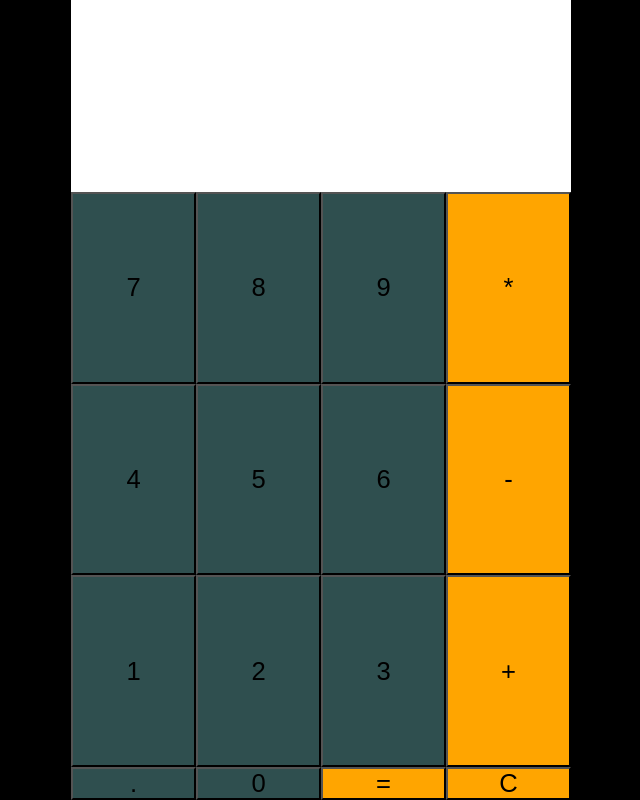
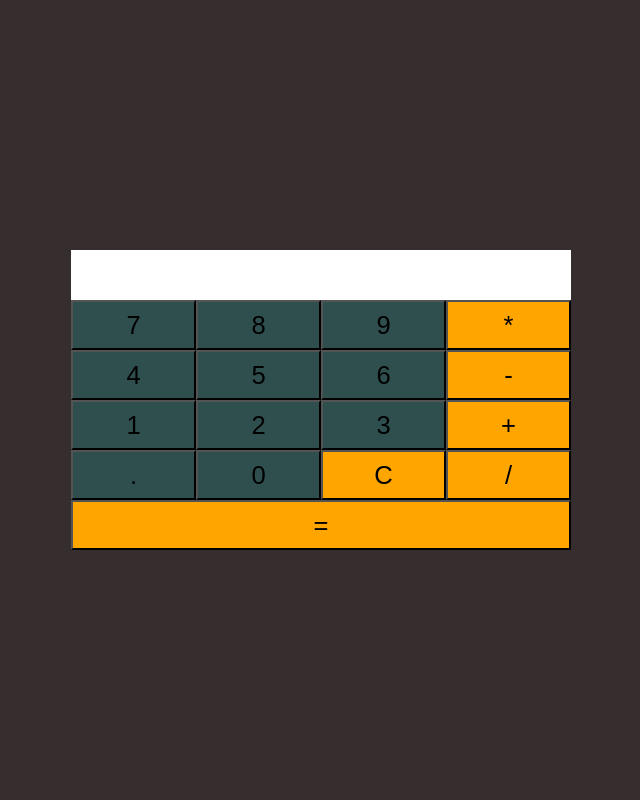
Before and after one commit to tbish1121/calculator, a plain HTML site: page index.html in a window 1280 px wide. Shown: the whole page, without its empty margins (319-959 px from the left). Drawn offline with Linux system fonts and the light colour scheme.

Commit message:
Played with css a bit to get row to have equal height and overall just make it look better

```diff
--- a/index.html
+++ b/index.html
@@ -25,9 +25,9 @@
             <button class="operator">+</button>
             <button class="number">.</button>
             <button class="number">0</button>
+            <button class="operator">C</button>
+            <button class="operator">/</button>
             <button class="operator">=</button>
-            <button class="operator">C</button>
-
 
         </div>
     </div>
--- a/style.css
+++ b/style.css
@@ -10,28 +10,28 @@ body {
     display: flex;
     justify-content: center;
     align-items: center;
-    background: black;
+    background: rgb(54, 46, 46);
 }
 
 .calculator {
     width: 500px;
-    height: 100%;
+
 }
 
 .grid-container {
     display: grid;
     grid-template-columns: repeat(4, 1fr);
     grid-template-rows: repeat(4, 1fr);
-    height: 100%;
+
 }
 
-.grid-container :first-child {
+.grid-container :first-child, .grid-container :last-child {
     grid-column: 1 / -1;
 }
 
 button {
-    height: 100%;
     font-size: 1.6rem;
+    height: 50px;
 }
 
 .operator {
```
